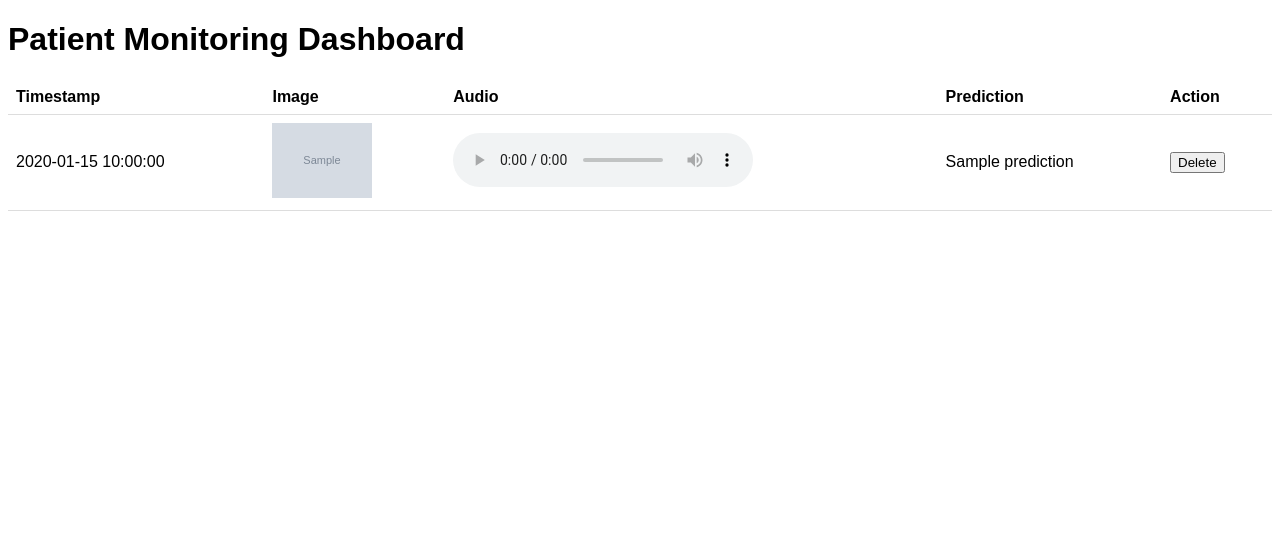
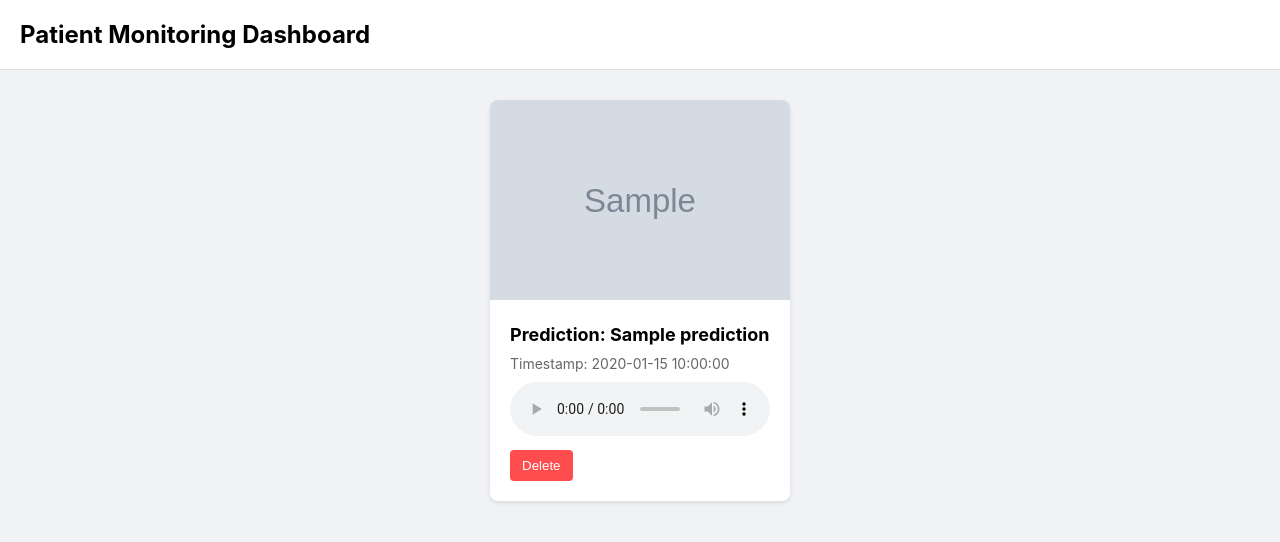
Before and after one commit to zandiirfan37/Monitoring-Pasien, a Flask app: page / in a window 1280 px wide. Shown: the top 542 px of the page. Run offline with Flask 3, Linux system fonts and the light colour scheme; grey boxes marked "Sample" are stand-in pictures; a database or web service that is not in the repository returns one stand-in record (values such as "Sample title"); data that the repository does not hold is empty.

Commit message:
Feature: redesign dashboard

```diff
--- a/dashboard/templates/index.html
+++ b/dashboard/templates/index.html
@@ -1,4 +1,3 @@
-
 <!DOCTYPE html>
 <html lang="en">
 <head>
@@ -7,43 +6,107 @@
     <title>Patient Monitoring Dashboard</title>
     <style>
         body {
-            font-family: sans-serif;
+            font-family: -apple-system, BlinkMacSystemFont, "Segoe UI", Roboto, Helvetica, Arial, sans-serif;
+            background-color: #f0f2f5;
+            margin: 0;
+            padding: 0;
         }
-        table {
+
+        .header {
+            background-color: #fff;
+            padding: 20px;
+            border-bottom: 1px solid #ddd;
+            display: flex;
+            align-items: center;
+            justify-content: space-between;
+        }
+
+        .header h1 {
+            margin: 0;
+            font-size: 24px;
+        }
+
+        .container {
+            display: flex;
+            flex-wrap: wrap;
+            justify-content: center;
+            padding: 20px;
+        }
+
+        .card {
+            background-color: #fff;
+            border-radius: 8px;
+            box-shadow: 0 2px 4px rgba(0, 0, 0, 0.1);
+            margin: 10px;
+            width: 300px;
+            overflow: hidden;
+            transition: transform 0.2s;
+        }
+
+        .card:hover {
+            transform: translateY(-5px);
+        }
+
+        .card img {
             width: 100%;
-            border-collapse: collapse;
+            height: 200px;
+            object-fit: cover;
         }
-        th, td {
-            padding: 8px;
-            text-align: left;
-            border-bottom: 1px solid #ddd;
+
+        .card-content {
+            padding: 20px;
+        }
+
+        .card-content h3 {
+            margin: 0 0 10px;
+            font-size: 18px;
+        }
+
+        .card-content p {
+            margin: 0 0 10px;
+            color: #666;
+            font-size: 14px;
+        }
+
+        .card-content audio {
+            width: 100%;
+            margin-bottom: 10px;
+        }
+
+        .delete-btn {
+            background-color: #ff4d4f;
+            color: #fff;
+            border: none;
+            padding: 8px 12px;
+            border-radius: 4px;
+            cursor: pointer;
+            transition: background-color 0.2s;
+        }
+
+        .delete-btn:hover {
+            background-color: #d9363e;
         }
     </style>
 </head>
 <body>
-    <h1>Patient Monitoring Dashboard</h1>
-    <table>
-        <thead>
-            <tr>
-                <th>Timestamp</th>
-                <th>Image</th>
-                <th>Audio</th>
-                <th>Prediction</th>
-                <th>Action</th>
-            </tr>
-        </thead>
-        <tbody>
-            {% for row in data %}
-            <tr>
-                <td>{{ row.timestamp }}</td>
-                <td><img src="http://127.0.0.1:5001{{ row.image_url }}" width="100"></td>
-                <td><audio controls src="http://127.0.0.1:5001{{ row.audio_url }}"></audio></td>
-                <td>{{ row.prediction }}</td>
-                <td><button onclick="deleteData({{ row.id }})">Delete</button></td>
-            </tr>
-            {% endfor %}
-        </tbody>
-    </table>
+    <div class="header">
+        <h1>Patient Monitoring Dashboard</h1>
+    </div>
+
+    <div class="container">
+        {% for row in data %}
+        <div class="card">
+            <img src="http://127.0.0.1:5001{{ row.image_url }}" alt="Patient Image">
+            <div class="card-content">
+                <h3>Prediction: {{ row.prediction }}</h3>
+                <p>Timestamp: {{ row.timestamp }}</p>
+                <audio controls src="http://127.0.0.1:5001{{ row.audio_url }}"></audio>
+                <button class="delete-btn" onclick="deleteData({{ row.id }})">Delete</button>
+            </div>
+        </div>
+        {% endfor %}
+    </div>
+
     <script>
         function deleteData(id) {
             if (confirm('Are you sure you want to delete this data?')) {
```
